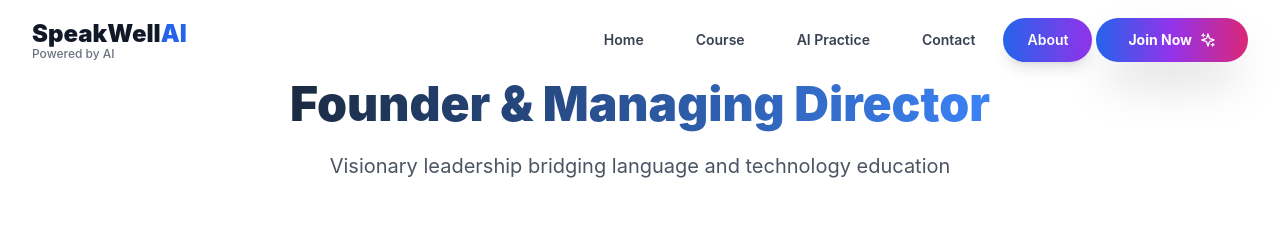
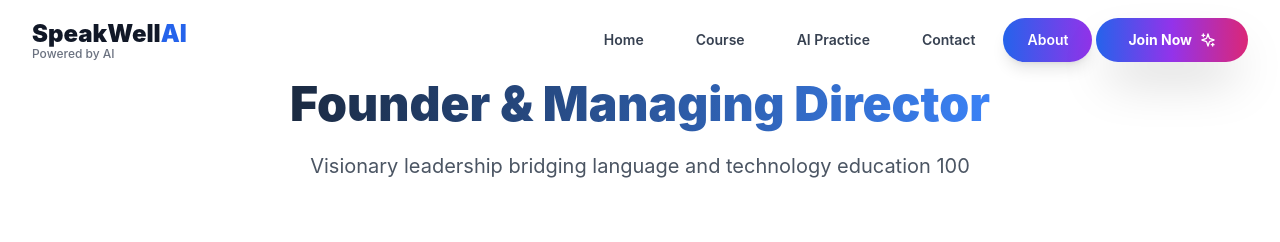
Before and after one commit to nikemod1/SpeakWellai, a React (Vite) app: page /about in a window 1280 px wide. Shown: the top 242 px of the page. Built offline with nearby package versions, Linux system fonts and the light colour scheme.

Commit message:
Update About.tsx

```diff
--- a/src/pages/About.tsx
+++ b/src/pages/About.tsx
@@ -12,7 +12,7 @@ const About: React.FC = () => {
               <span className="gradient-text">Founder & Managing Director</span>
             </h2>
             <p className="text-xl text-gray-600 max-w-3xl mx-auto">
-              Visionary leadership bridging language and technology education
+              Visionary leadership bridging language and technology education 100
             </p>
           </div>
 
```
